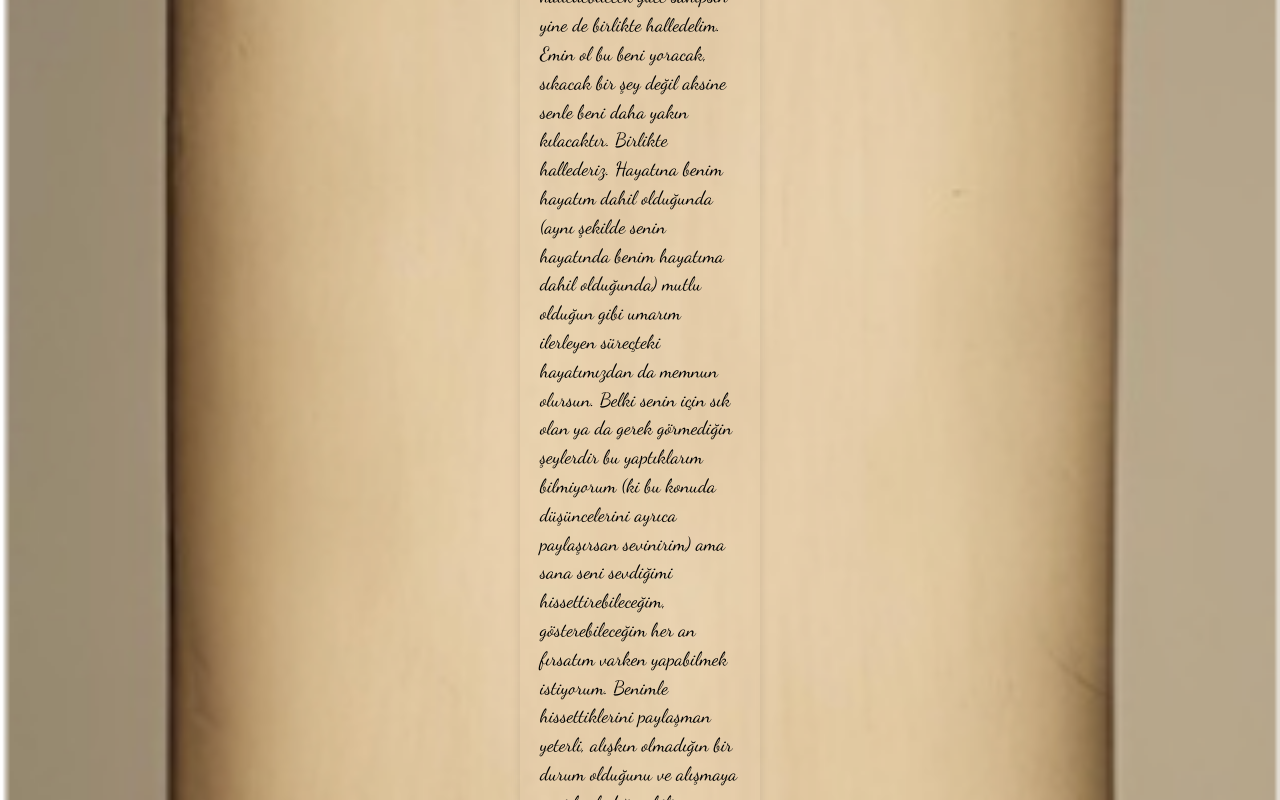
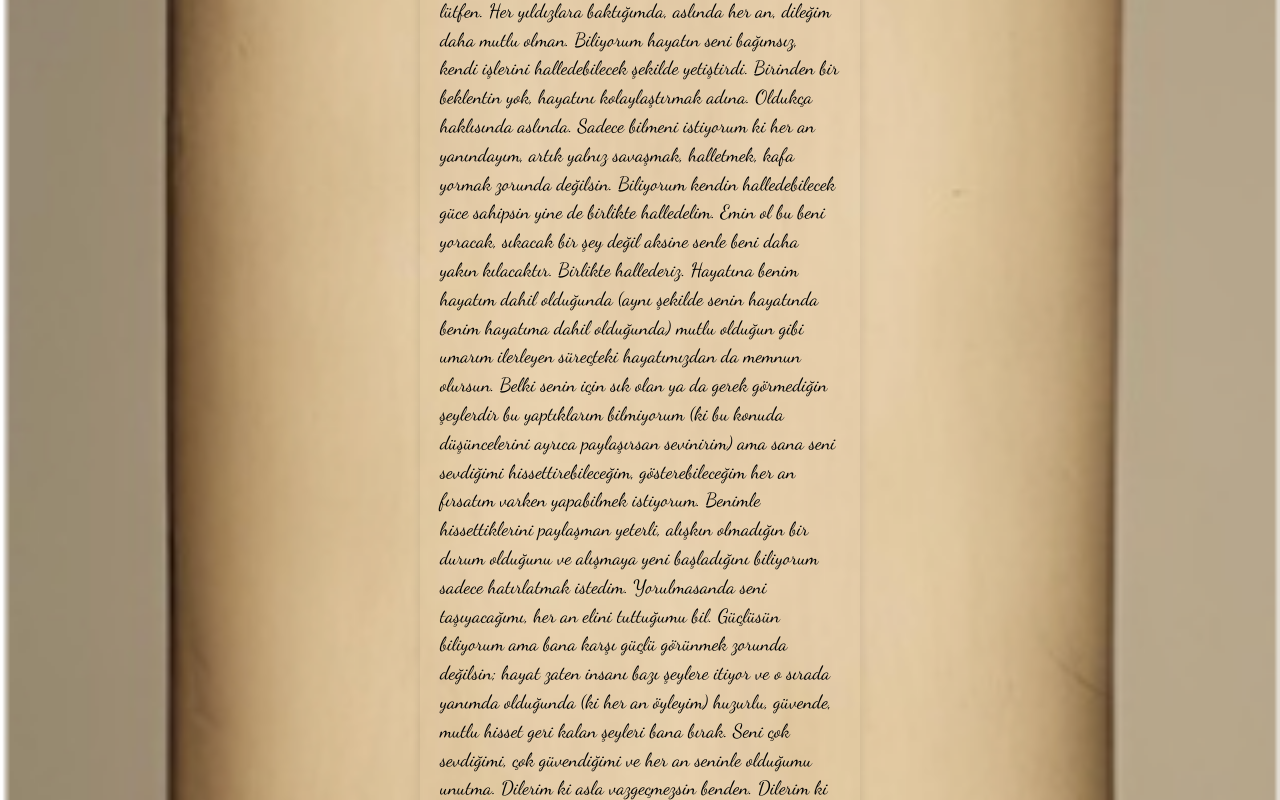
Before and after one commit to yesuoz/letter, a plain HTML site: page index.html in a window 1280 px wide. Both pictures are taken after a click on the element 640 px from the left and 399 px from the top of the page. Drawn offline with Linux system fonts and the light colour scheme.

Commit message:
Update styles.css

```diff
--- a/styles.css
+++ b/styles.css
@@ -22,7 +22,7 @@ body, html {
 
 .letter img {
     width: 100%;
-    height: 100%;
+    height: auto;
 }
 
 .parchment {
@@ -39,10 +39,10 @@ body, html {
 }
 
 .parchment-content {
-    width: 65%;
-    max-width: 200px;
+    width: 70%; /* Genişliği küçültüldü */
+    max-width: 400px; /* Maksimum genişlik ayarlandı */
     padding: 20px;
-    background: rgba(250, 250, 250, 0.0); /* Şeffaf arka plan */
+    background: rgba(255, 255, 255, 0.0); /* Şeffaf arka plan */
     border: none;
     box-shadow: 0 0 10px rgba(0, 0, 0, 0.1);
     font-size: 1.2em; /* Yazı boyutunu ayarlayabilirsiniz */
```
